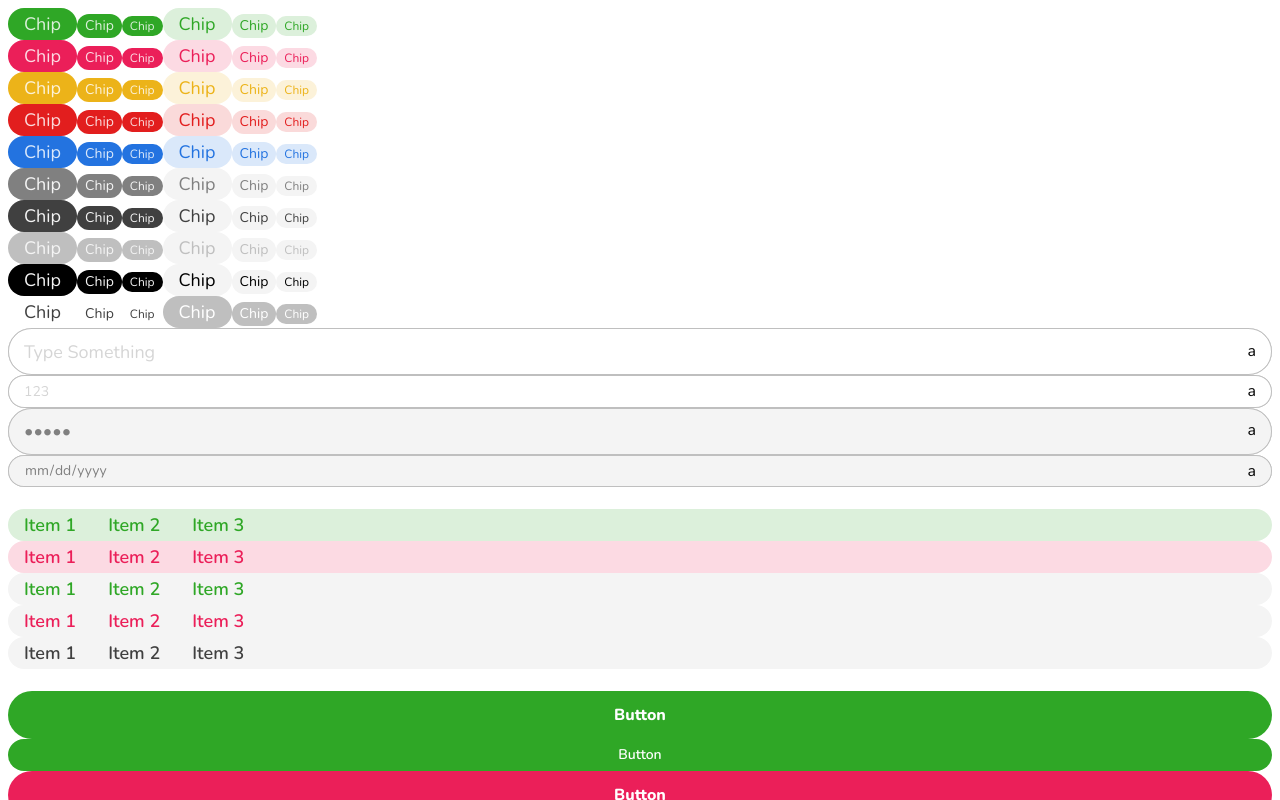
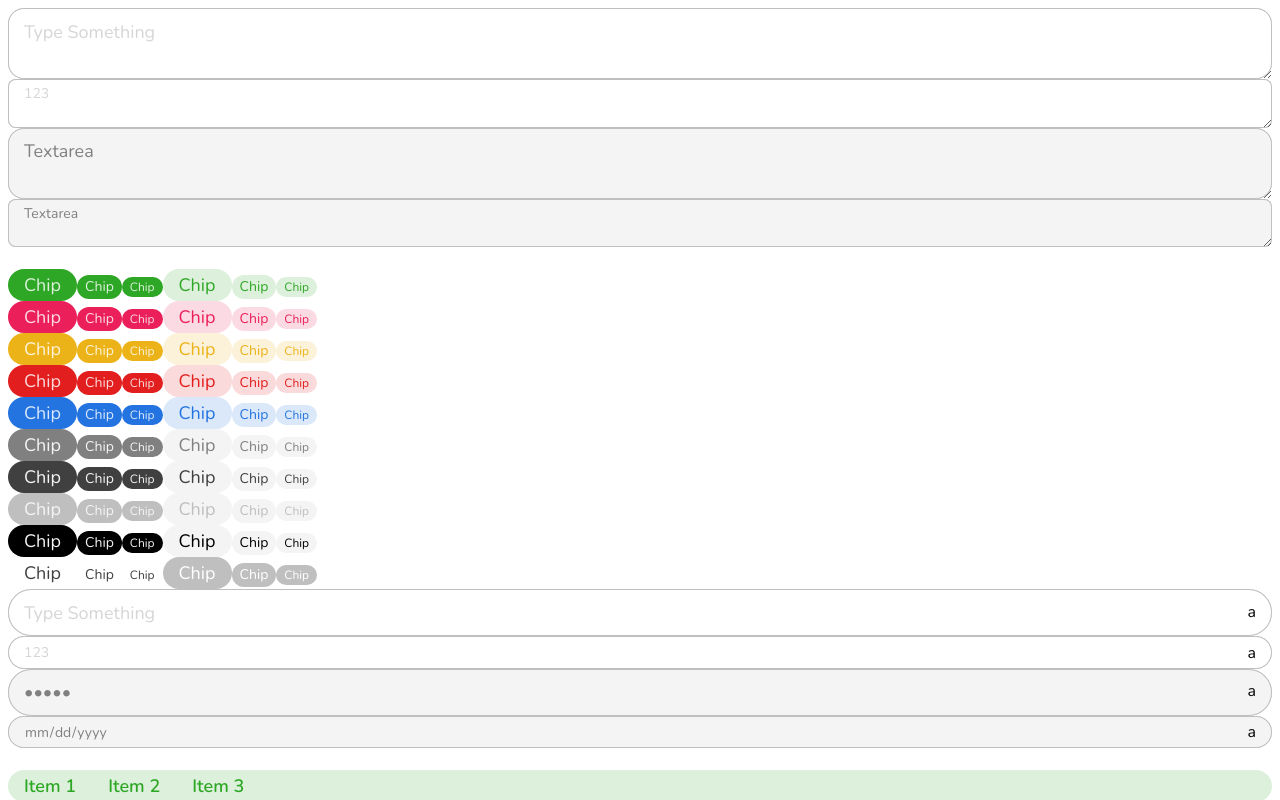
Before and after one commit to gugarosp/vegreen, a React (Create React App) app: page / in a window 1280 px wide. Shown: the top 800 px of the page. Built offline with nearby package versions, Linux system fonts and the light colour scheme.

Commit message:
Textarea element created

```diff
--- a/src/App.js
+++ b/src/App.js
@@ -2,6 +2,7 @@ import Button from './elements/Button/Button';
 import Tabs from './elements/Tabs/Tabs';
 import Input from './elements/Input/Input';
 import Chip from './elements/Chip/Chip';
+import Textarea from './elements/Textarea/Textarea';
 
 function App() {
   const tabsContent = [
@@ -12,6 +13,15 @@ function App() {
 
   return (
     <div className="App">
+
+      <Textarea inputType="text" placeholder="Type Something" size="large" disabled=""></Textarea>
+      <Textarea inputType="number" placeholder="123" size="small" disabled=""></Textarea>
+
+      <Textarea inputType="password" size="large" disabled="disabled">Textarea</Textarea>
+      <Textarea inputType="date" size="small" disabled="disabled">Textarea</Textarea>
+
+      <br />
+
       <Chip type="active" size="large" status="primary">Chip</Chip>
       <Chip type="active" size="medium" status="primary">Chip</Chip>
       <Chip type="active" size="small" status="primary">Chip</Chip>
@@ -84,7 +94,7 @@ function App() {
 
       <br />
 
-      <Input inputType="text" placeholder="Type Something"size="large" disabled=""></Input>
+      <Input inputType="text" placeholder="Type Something" size="large" disabled=""></Input>
       <Input inputType="number" placeholder="123" size="small" disabled=""></Input>
 
       <Input inputType="password" size="large" disabled="disabled">Input</Input>
--- /dev/null
+++ b/src/elements/Textarea/Textarea.js
@@ -0,0 +1,14 @@
+import "./Textarea.scss"
+
+const Textarea = (props) => {
+    return (
+        <label className={`textarea textarea-${props.size}`}>
+            <div className="textarea-content">
+                <textarea placeholder={props.placeholder} disabled={props.disabled} value={props.children}></textarea>
+            </div>
+            <div className="textarea-message"></div>
+        </label>
+    )
+}
+
+export default Textarea;
--- /dev/null
+++ b/src/elements/Textarea/Textarea.scss
@@ -0,0 +1,93 @@
+/* Common */
+.textarea {
+
+    .textarea-content {
+        display: flex;
+
+        $textarea-outline-color-active: var(--color-clear);
+        textarea {
+            width: 100%;
+            box-shadow: inset 1px 0px $textarea-outline-color-active, inset 0px 1px $textarea-outline-color-active, inset 0px -1px $textarea-outline-color-active, inset -1px 0px $textarea-outline-color-active;
+            border: 0;
+            font-family: inherit;
+            font-weight: var(--font-weight-regular);
+            color: var(--color-black);
+
+            &::placeholder {
+                color: var(--color-clear-lighter-200);
+            }
+
+            $textarea-outline-color-focused: var(--color-primary);
+            &:focus, &:not(:placeholder-shown) {
+                box-shadow: inset 1px 0px $textarea-outline-color-focused, inset 0px 1px $textarea-outline-color-focused, inset 0px -1px $textarea-outline-color-focused, inset -1px 0px $textarea-outline-color-focused;
+            }
+
+            $textarea-outline-color-disabled: var(--color-clear);
+            &:disabled {
+                background-color: var(--color-clear-lighter-500);
+                box-shadow: inset 1px 0px $textarea-outline-color-disabled, inset 0px 1px $textarea-outline-color-disabled, inset 0px -1px $textarea-outline-color-disabled, inset -1px 0px $textarea-outline-color-disabled;
+                color: var(--color-gray);
+            }
+        }
+
+        .textarea-right {
+            display: block;
+            box-shadow: inset -1px 0px $textarea-outline-color-active, inset 0px 1px $textarea-outline-color-active, inset 0px -1px $textarea-outline-color-active;
+            border-radius: 0 var(--rounded-corners-full) var(--rounded-corners-full) 0;
+        }
+    }
+
+    &.textarea-error {
+
+        .textarea-content {
+
+            $textarea-outline-color-error: var(--color-danger);
+            textarea {
+                box-shadow: inset 1px 0px $textarea-outline-color-error, inset 0px 1px $textarea-outline-color-error, inset 0px -1px $textarea-outline-color-error;
+
+                &+.textarea-right {
+                    box-shadow: inset -1px 0px $textarea-outline-color-error, inset 0px 1px $textarea-outline-color-error, inset 0px -1px $textarea-outline-color-error;
+                }
+            }
+        }
+    }
+}
+
+/* Size */
+.textarea-large {
+
+    .textarea-content {
+
+        $textarea-large-padding: calc(var(--spacing-1x) + var(--spacing-1hx) - .4px) var(--spacing-2x);
+
+        textarea {
+            padding: $textarea-large-padding;
+            padding-right: 0;
+            border-radius: var(--rounded-corners-2x);
+            font-size: var(--font-size-large);
+        }
+
+        .textarea-right {
+            padding: $textarea-large-padding;
+        }
+    }
+}
+
+.textarea-small {
+
+    .textarea-content {
+
+        $textarea-small-padding: calc(var(--spacing-1hx) + var(--spacing-2hx) - .8px) var(--spacing-2x);
+
+        textarea {
+            padding: $textarea-small-padding;
+            padding-right: 0;
+            border-radius: var(--rounded-corners-1x);
+            font-size: var(--font-size-small);
+        }
+
+        .textarea-right {
+            padding: $textarea-small-padding;
+        }
+    }
+}
```
